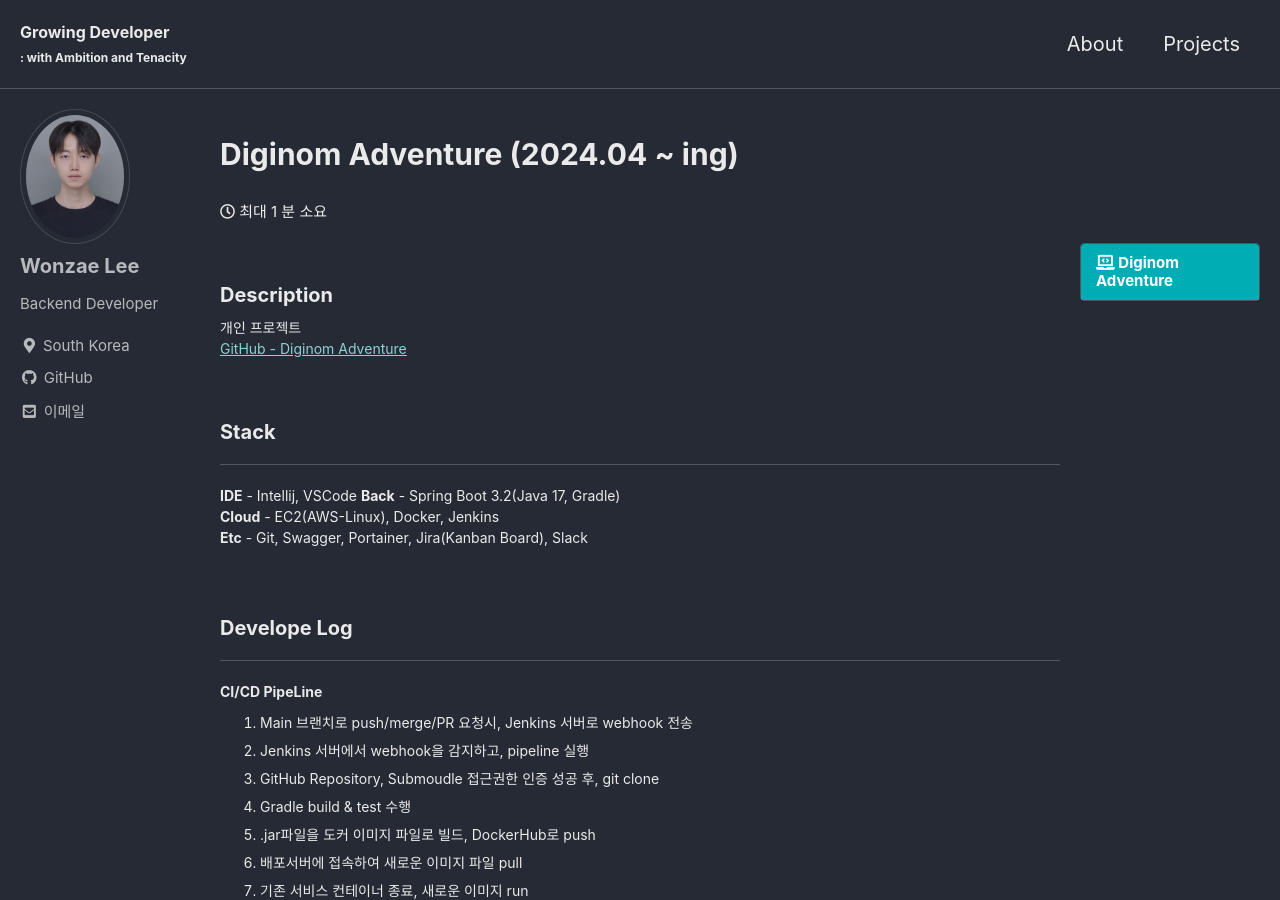
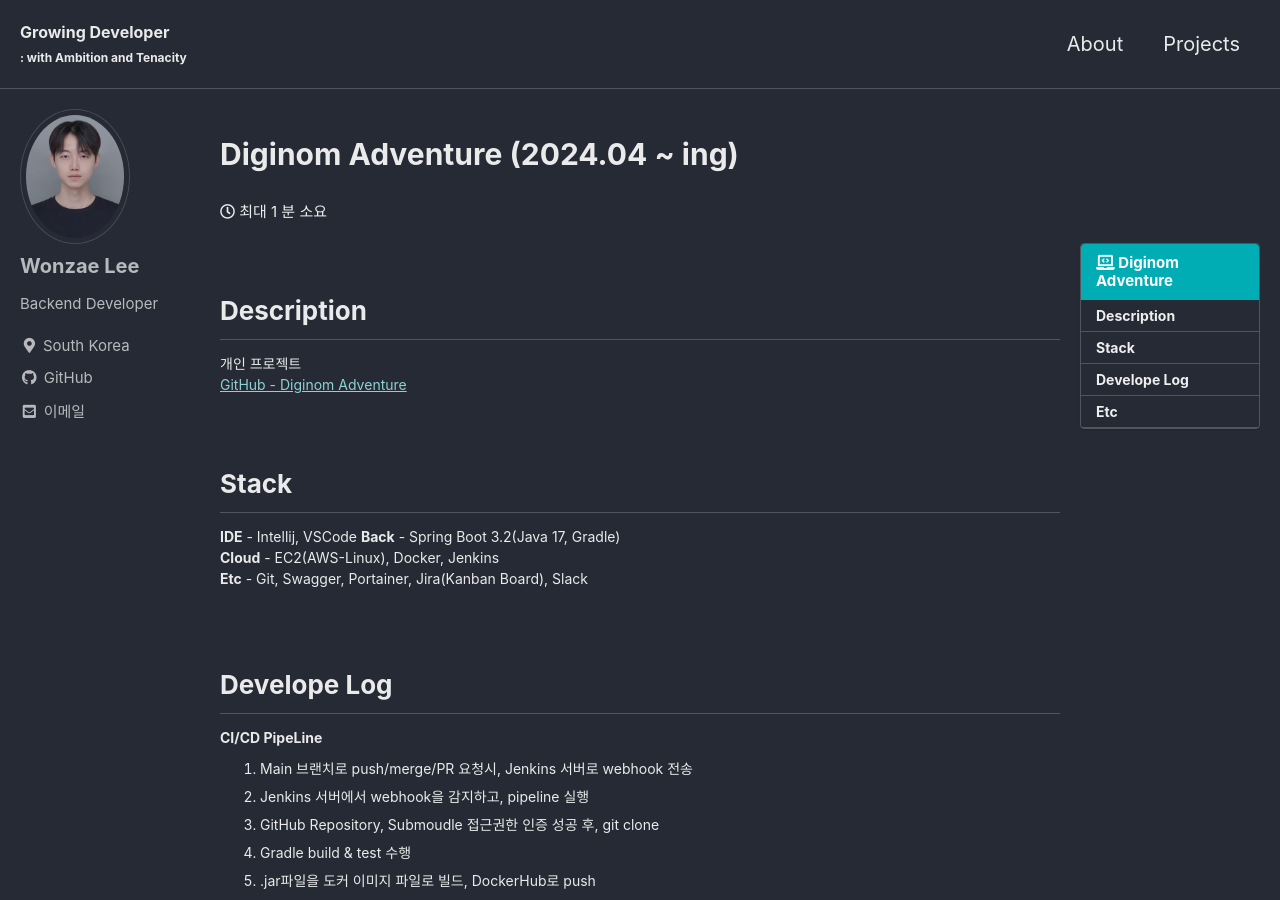
Before and after one commit to one-zeze/one-zeze.github.io, a Jekyll site: the page built from _posts/projects/2024-05-13-diginom.md, in a window 1280 px wide and 900 px high. Built offline with Jekyll 4.4.1, drawn with Linux system fonts in a browser that asks for light colours; cached includes are drawn as plain includes.

Commit message:
Update project.md

```diff
--- a/_posts/projects/2024-05-13-diginom.md
+++ b/_posts/projects/2024-05-13-diginom.md
@@ -11,7 +11,7 @@ date: 2024-04-29
 last_modified_at: 2024-05-15
 ---
 
-### Description
+## Description
 
 개인 프로젝트
 [GitHub - Diginom Adventure](https://github.com/one-zeze/Diginom-Adventure)
@@ -21,9 +21,7 @@ last_modified_at: 2024-05-15
 자신이 어떠한 목표를 도달하기 위해 진행했던 모든 과정들을 시각화하고, 시각화된 db들이 포트폴리오로처럼 구축되고 커스텀할 수 있는, 과정 + 결과로 나를 증명할 수 있는 서비스를 목표로 합니다.
 <br> -->
 
-### Stack
-
----
+## Stack
 
 **IDE** - Intellij, VSCode
 **Back** - Spring Boot 3.2(Java 17, Gradle)
@@ -33,9 +31,7 @@ last_modified_at: 2024-05-15
 <!-- **Front** - React, TypeScript, Recoil   -->
 <br>
 
-### Develope Log
-
----
+## Develope Log
 
 **CI/CD PipeLine**
 
@@ -67,9 +63,7 @@ last_modified_at: 2024-05-15
 - 컨테이너 데이터 백업용 볼륨 디렉토리 구성 및 마운트 작업
 - 컨테이너 설정 오류로, 기존 컨테이너 데이터를 볼륨으로 생성 후 새로운 컨테이너에 마운트 하는 작업 수행
 
-### Etc
+## Etc
 
 -프리티어 인스턴스 Swap 메모리 설정
 -Swagger Api 문서 자동화
-
----
```
Also changed, not shown: _posts/projects/2024-04-09-provit.md (+4 -10 lines).
